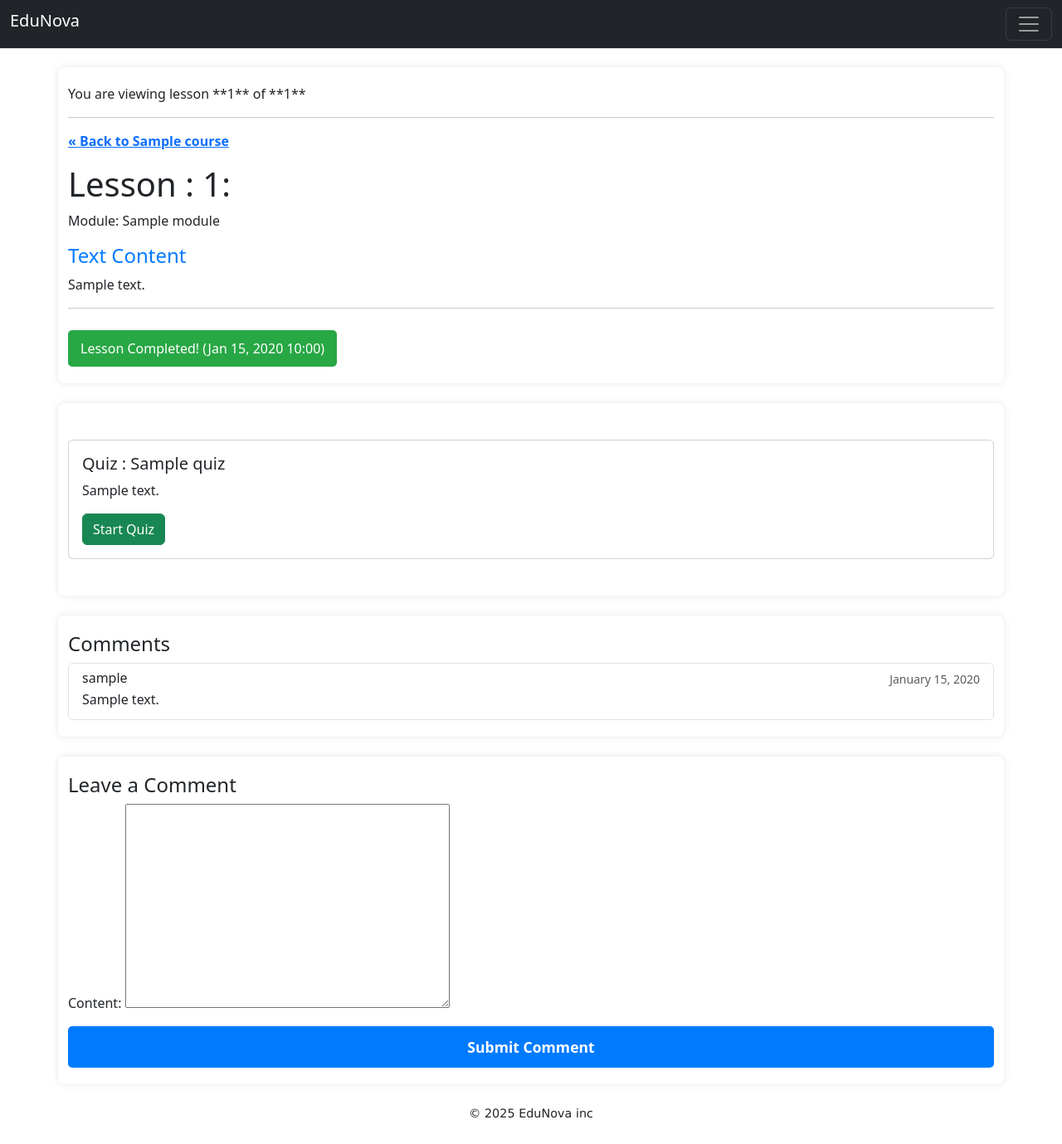
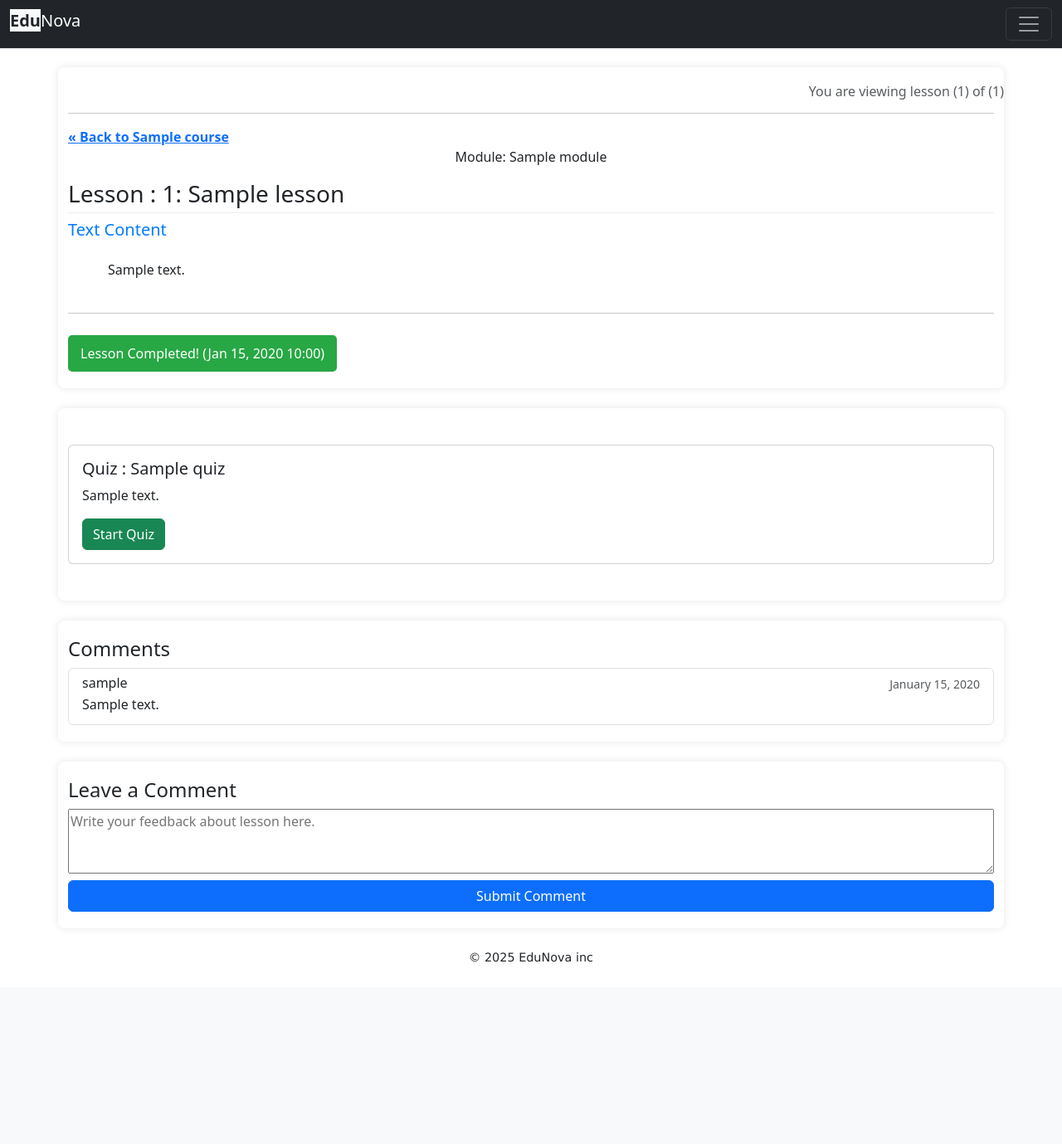
Before and after one commit to Anirudh11V/EduNova, a Django app: a page that uses lms/templates/nav.html in a window 1280 px wide. Shown: the whole page at 83% size. After the commit the page ends 1160 px from the top, so only its background shows below. Run offline with Django 5.2, Linux system fonts and the light colour scheme; a user stored in the database is signed in; tables that the repository leaves empty hold one stand-in row (values such as "Sample post"); parts of the project's set-up code (start-up, migrations or seed data) failed here and were passed over.

Commit message:
few changes in UI

```diff
--- a/lms/courses/forms.py
+++ b/lms/courses/forms.py
@@ -74,6 +74,9 @@ class CommentForm(forms.ModelForm):
     class Meta:
         model= Comment
         fields = ['content']
+        widgets= {
+            'content': forms.Textarea(attrs= {'rows': 3, 'placeholder': 'Write your feedback about lesson here.'}),
+        }
 
 
 class ReviewForm(forms.ModelForm):
--- a/lms/courses/templates/courses/course_list.html
+++ b/lms/courses/templates/courses/course_list.html
@@ -26,8 +26,8 @@
 
             </div><br>
 
-            {% if course %}
-            {% for course in page_obj %}
+            {% if courses %}
+            {% for course in courses %}
 
                 <div class="course-card">
 
--- a/lms/courses/templates/courses/lesson_detail.html
+++ b/lms/courses/templates/courses/lesson_detail.html
@@ -5,22 +5,23 @@
 <main>
     <section>
         <div class="container">
-            <p>
-                You are viewing lesson **{{lesson.order}}** of **{{lesson.module.lesson.count}}**
-            </p><hr>
+            <h6 class="row text-muted justify-content-end">
+                You are viewing lesson ({{lesson.order}}) of ({{lesson.module.lesson.count}})
+            </h6><hr>
 
-            <p>
+            <span>
                 <a href="{% url 'courses:course_details' course.slug %}">&laquo; Back to {{course.title}}</a>
-                <h1>Lesson : {{lesson.order}}: {{lesson.titile}}</h1>
-                <p>Module: {{module.title}}</p>
-            </p>
+                <p class="text-center">Module: {{module.title}}</p>
+                <h3>Lesson : {{lesson.order}}: {{lesson.title}}</h3>
+
+            </span>
             <div class="lesson_content">
                 {% if lesson.content_type == 'text' %}
-                    <h4>Text Content</h4>
-                    {{lesson.text_content|safe}}
+                    <h5>Text Content</h5>
+                    <div class="mx-5 my-4">{{lesson.text_content|safe}}</div>
 
                 {% elif lesson.content_type == 'video_url' %}
-                    <h4>Video Content</h4>
+                    <h5>Video Content</h5>
 
                     {% if lesson.video_url %}
                     <div class="video_container">
@@ -31,7 +32,7 @@
                     {% endif %}
 
                 {% elif lesson.content_type == 'file' %}
-                    <h4>File</h4>
+                    <h5>File</h5>
 
                     {% if lesson.file_upload %}
                     <p>
@@ -50,15 +51,19 @@
 
             </div>
 
-            <div class="nav_links">
+            <div class="nav_links row text-center">
                 {% if previous_lesson %}
+                <span class="col">
                     <a href="{% url 'courses:lesson_details' course.slug module.slug previous_lesson.slug %}">
                         &larr; Previous Lesson</a>
+                </span>
                 {% endif %}
 
                 {% if next_lesson %}
+                <span class="col">
                     <a href="{% url 'courses:lesson_details' course.slug module.slug next_lesson.slug %}">
                         &larr; next Lesson</a>
+                </span>
                 {% endif %}
             </div><hr>
 
@@ -123,9 +128,11 @@
 
         <div class="container">
             <h4>Leave a Comment</h4>
-            <form action="" method="post"> {% csrf_token %}
-                {{form.as_p}}
-                <button type="submit" class="btn-primary">Submit Comment</button>
+            <form action="" method="post" class="list-group"> {% csrf_token %}
+                {% for i in form %}
+                    {{i}}
+                {% endfor %}
+                <button type="submit" class="btn btn-primary mt-2">Submit Comment</button>
             </form>
         </div>
     </section>
--- a/lms/courses/views.py
+++ b/lms/courses/views.py
@@ -54,13 +54,14 @@ def course_list(request):
     else:
         category = None
 
+    # Pagination
     course = Course.objects.all()
     paginator = Paginator(course, 10)
 
     page_number = request.GET.get('page')
     page_obj = paginator.get_page(page_number)
 
-    context= {'course': query, "categories": categories, 'selected_category': category,
+    context= {'courses': query, "categories": categories, 'selected_category': category,
               'page_obj': page_obj, "page_title": 'All Courses'}
     return render(request, 'courses/course_list.html', context)
 
@@ -403,8 +404,13 @@ class LessonCreateView(LoginRequiredMixin, CreateView):
         max_order = module.lesson.aggregate(Max('order'))['order__max']
         form.instance.order = (max_order or 0) + 1
 
+        response = super().form_valid(form)
+
+        #  Celery task
+        task_notify_new_lesson.delay(self.object.id, self.object.module.course.id)
+
         messages.success(self.request, "Lesson created successfully.")
-        return super().form_valid(form)
+        return response
 
     def get_success_url(self):
         # Redirect to the course detail page after creation
--- a/lms/static/style/lms.css
+++ b/lms/static/style/lms.css
@@ -4,7 +4,7 @@ body{
 a{text-decoration: none; font-weight: bold;}
 
 .container{
-    max-width: 960px; margin: auto; background-color: #fff; padding: 20px; border-radius: 8px;
+     margin: auto; background-color: #fff; padding: 20px; border-radius: 8px;
     box-shadow: 0 0 10px rgba(0, 0, 0, 0.1);
 }
 h1{color: #333;}
@@ -67,7 +67,7 @@ nav h2{color: #007bff; font-family: Arial, Helvetica, sans-serif;}
 
 
 /* lesson_detail.html */
-.lesson_content h4{color: #007bff; margin-top: 0;}
+.lesson_content h5{color: #007bff; margin-top: 0;}
 .video_container{
     position: relative; padding-bottom: 56.25%; height: 0; overflow:  hidden;
     max-width: 100%; background: #000; margin-bottom: 20px;
--- a/lms/templates/main.html
+++ b/lms/templates/main.html
@@ -75,7 +75,7 @@
 
                 {% for category in categories %}
                     {% if category.courses.all %}
-                    <h2 class="mb-4"> {{category.Name}} - Courses </h2>
+                    <h3 class="mb-4"> {{category.Name}} - Courses </h3>
                         <div class="row">
                             {% for course in category.courses.all|slice:":4" %}
 
--- a/lms/templates/nav.html
+++ b/lms/templates/nav.html
@@ -3,7 +3,7 @@
 
     <div class="container-fluid">
 
-        <h1 class="navbar-brand">EduNova</h1>
+        <h1 class="navbar-brand"> <span class="bg-light text-dark fw-bold">Edu</span>Nova</h1>
 
         <button class="navbar-toggler" type="button" data-bs-toggle="offcanvas" data-bs-target="#offcanvasDarkNavbar"
                                         aria-controls="offcanvasDarkNavbar" aria-label="Toggle navigation">
@@ -22,7 +22,7 @@
                 <h5 class="offcanvas-title" id="offcanvasDarkNavbarLabel">
 
                     <a href="{% url 'users:profile' %}?section=notifications " class="nav-link">
-                        EduNova
+                        <span class="bg-light text-dark fw-bold">Edu</span>Nova
                     </a>
                 {% if unread_notifications_count >= 0 %}
                     <span class="badge bg-danger rounded-pill">
--- a/lms/users/templates/users/login.html
+++ b/lms/users/templates/users/login.html
@@ -21,7 +21,9 @@
 
             <div class="from_link">
                 <p class="form_text">Don't have an account?<a href="{% url 'users:register' %}">Register Here</a></p>
-                <p class="form_text"><a href="{% url 'password_reset' %}">Forget Your password?</a></p>
+                <p class="form_text">
+                    Click here if you
+                    <a href="{% url 'password_reset' %}">Forget Your password?</a></p>
             </div>
         </div>
     </section>
```
Also changed, not shown: lms/courses/templates/courses/course_detail.html (+25 -19 lines), lms/users/views.py (+0 -15 lines).
